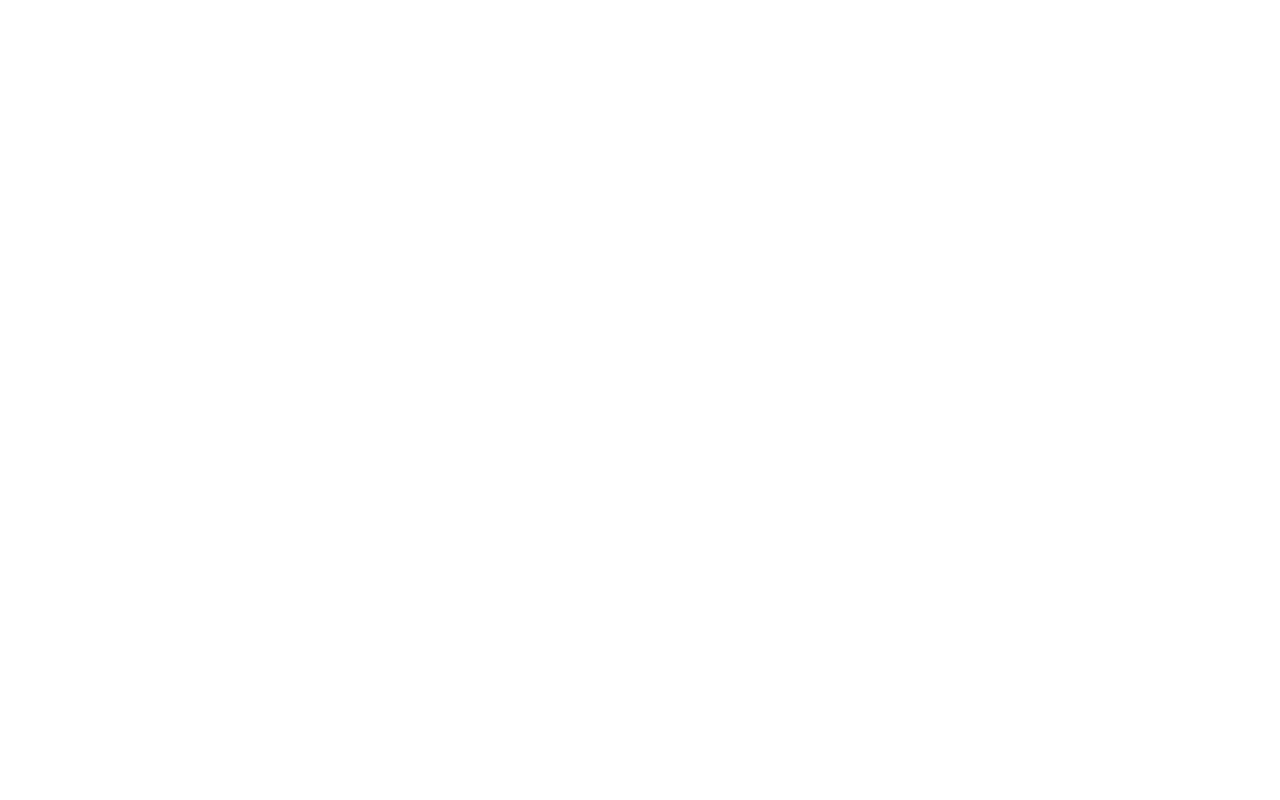
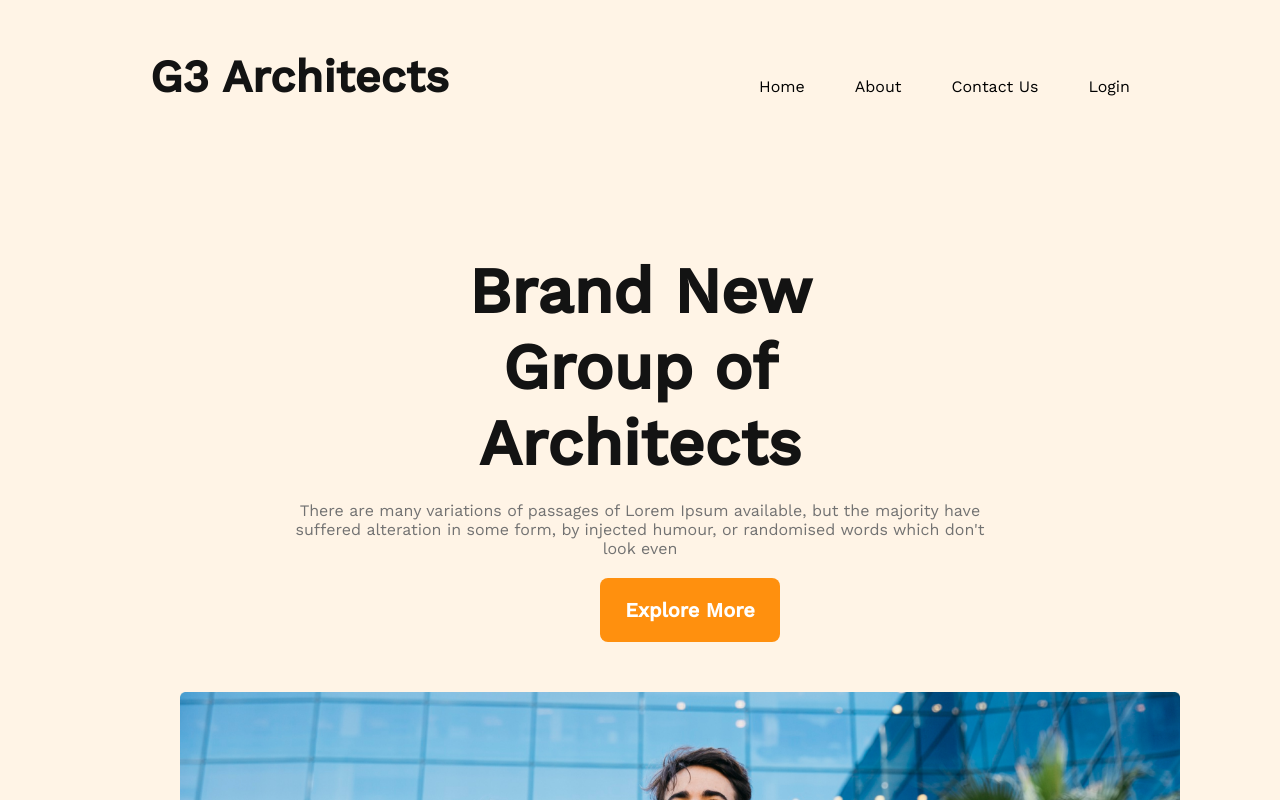
Before and after one commit to shahidaaktereva/second-assienment, a plain HTML site: page index.html in a window 1280 px wide. Shown: the top 800 px of the page. Drawn offline with nearby package versions, Linux system fonts and the light colour scheme.

Commit message:
second commit

```diff
--- a/index.html
+++ b/index.html
@@ -6,13 +6,40 @@
     <meta name="viewport" content="width=device-width, initial-scale=1.0">
     <title>Document</title>
     <link rel="stylesheet" href="styles/style.css">
+    <link rel="preconnect" href="https://fonts.googleapis.com">
+    <link rel="preconnect" href="https://fonts.gstatic.com" crossorigin>
+    <link href="https://fonts.googleapis.com/css2?family=Open+Sans&family=Work+Sans:wght@400;500&display=swap" rel="stylesheet">
 </head>
 <body>
-    <header>
+    <!-------- header navigation -------->
+    <header class="header">
+        <nav>
+            <h2 class="nav-title">G3 Architects</h2>
+            <ul>
+                <li>Home</li>
+                <li>About</li>
+                <li>Contact Us</li>
+                <li>Login</li>
+            </ul>
+        </nav>
+        <!--------- header banner --------->
+        <div class="banner">
+            <div>
+                <h1 class="banner-title">Brand New<br>Group of Architects </h1>
+                <p class="banner-discription">There are many variations of passages of Lorem Ipsum available, but the majority have suffered alteration in some form, by injected humour, or randomised words which don't look even</p>
+                <button class="btn-primary">Explore More</button>
+            </div>
+            <div>
+                <img src="images/banner.png" alt="">
+            </div>
+        </div>
 
     </header>
     <main>
+        <!----- Quick list of Our Features ----->
+        <section>
 
+        </section>
     </main>
     <footer>
 
--- a/styles/style.css
+++ b/styles/style.css
@@ -0,0 +1,62 @@
+*{
+    margin: 0px;
+    font-family: 'Open Sans', sans-serif;
+    font-family: 'Work Sans', sans-serif;
+}
+.header{
+    background: rgba(255, 144, 14, 0.1);
+}
+.nav-title{
+    color: #131313;
+    font-weight: 700;
+    font-size: 45px;
+}
+nav{
+    display: flex;
+    justify-content: space-between;
+    padding: 50px 150px;
+}
+nav li{
+    list-style: none;
+    margin-left: 50px;
+    margin-top: 20px;
+}
+nav ul{
+    display: flex;
+    align-items: center;
+}
+.banner{
+
+}
+.banner-title{
+    color: #131313;
+    text-align: center;
+    font-weight: 700;
+    font-size: 64px;
+    margin-top: 100px;
+    padding: 0px 350px;
+}
+.banner-discription{
+    color: #727272;
+    font-weight: 400;
+    font-size: 16px;
+    text-align: center;
+    padding: 20px 280px;
+}
+.btn-primary{
+    color: #FFFFFF;
+    font-weight: 600;
+    font-size: 20px;
+    background-color: #FF900E;
+    border-radius: 8px;
+    border: 0px;
+    width: 180px;
+    height: 64px;
+    align-items: center;
+    margin: 0px 500px 50px 600px;
+}
+.banner img{
+    width: 1000px;
+    margin: 0px 30px 50px 180px;
+
+}
```
Also changed, not shown: images/architect.png (added), images/banner.png (added), images/icons/customers.png (added), images/icons/email.png (added), images/icons/projects.png (added), images/icons/ribon.png (added), images/sponsors/amazon.png (added), images/sponsors/figma.png (added), images/sponsors/google.png (added), images/sponsors/spotify.png (added), images/sponsors/telerama.png (added), images/team1.png (added), images/team2.png (added), images/team3.png (added), 1 more files.
